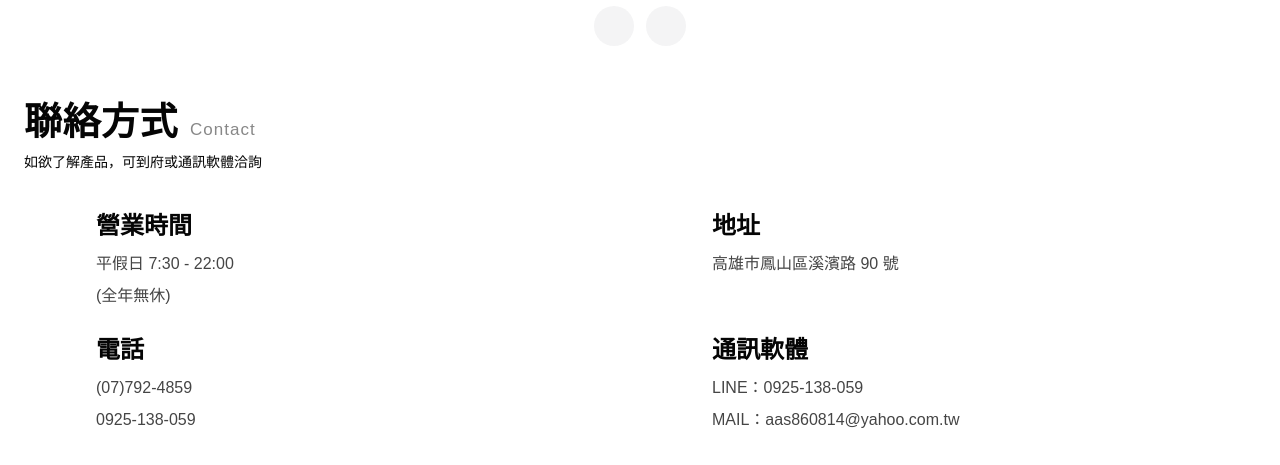
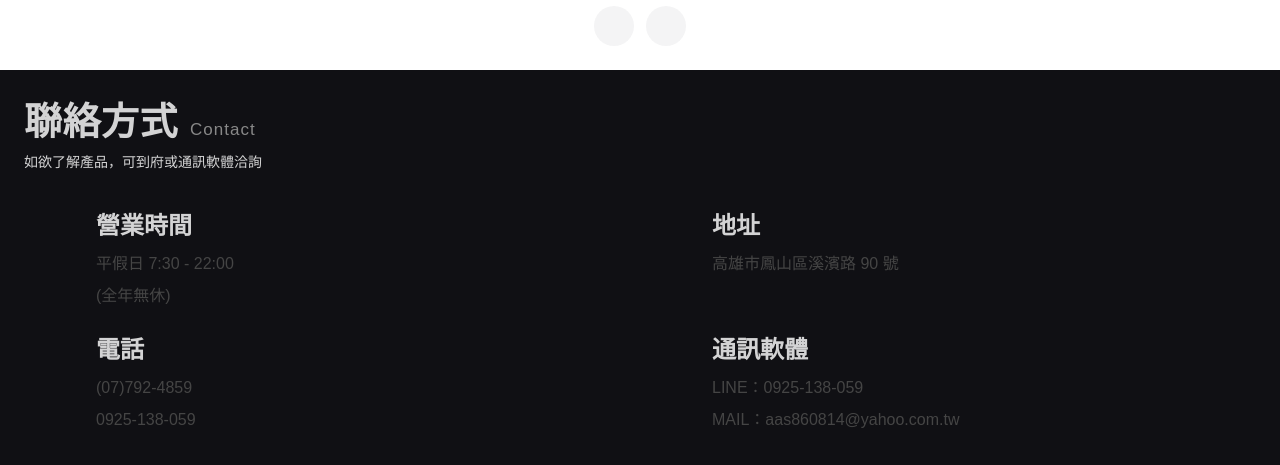
Before and after one commit to z94624/chi-clothes, a Vue app: page / in a window 1280 px wide. Shown: the part 1350-1815 px from the top of the page. Built offline with nearby package versions, Linux system fonts and the light colour scheme; some icons are missing.

Commit message:
style: 聯絡方式 用暗色系

```diff
--- a/components.d.ts
+++ b/components.d.ts
@@ -14,6 +14,7 @@ declare module 'vue' {
     NButton: typeof import('naive-ui')['NButton']
     NCard: typeof import('naive-ui')['NCard']
     NCarousel: typeof import('naive-ui')['NCarousel']
+    NConfigProvider: typeof import('naive-ui')['NConfigProvider']
     NDivider: typeof import('naive-ui')['NDivider']
     NGi: typeof import('naive-ui')['NGi']
     NGrid: typeof import('naive-ui')['NGrid']
--- a/src/components/home/Contact.vue
+++ b/src/components/home/Contact.vue
@@ -1,5 +1,5 @@
 <template>
-    <div class="px-3 py-6">
+    <div class="px-3 py-6 bg-[#101014] text-[#ffffffd1]">
         <div class="ml-3">
             <span class="title">聯絡方式</span>
             <span class="titleDesc ml-3">Contact</span>
```
